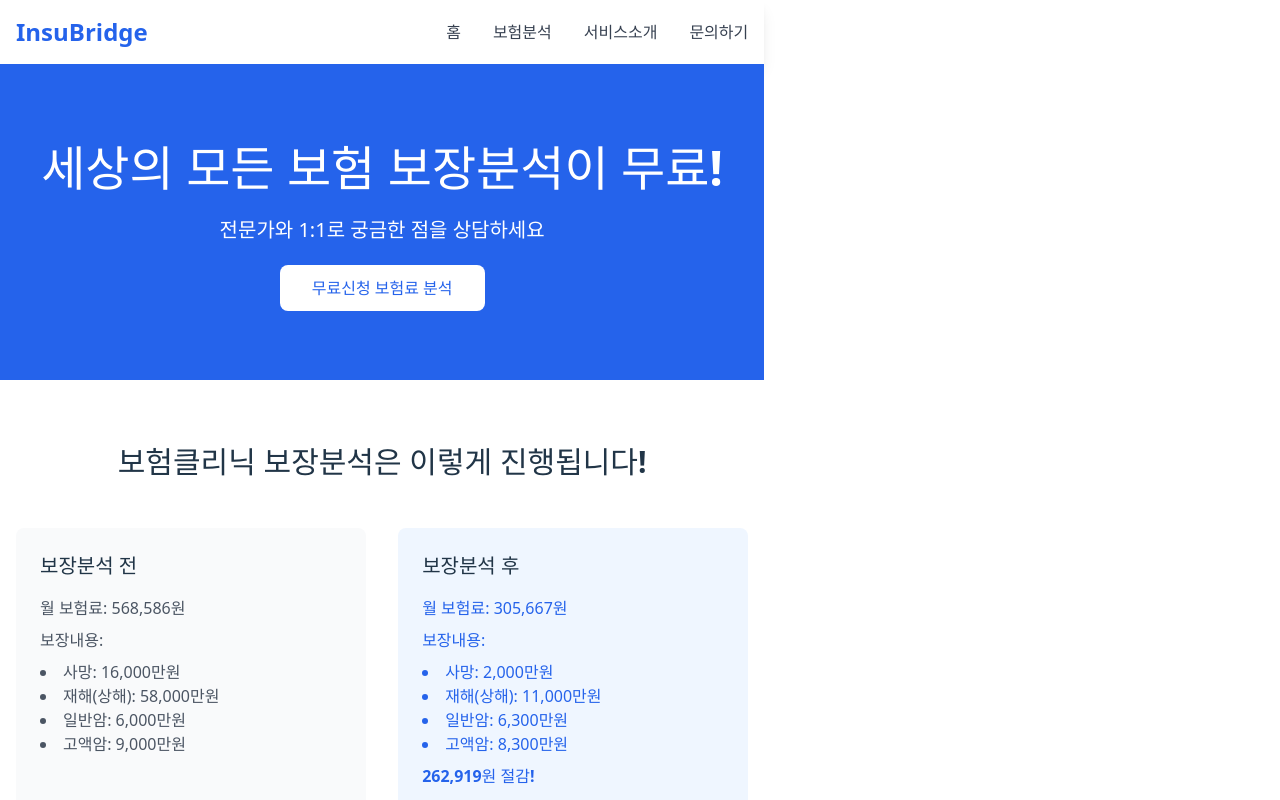
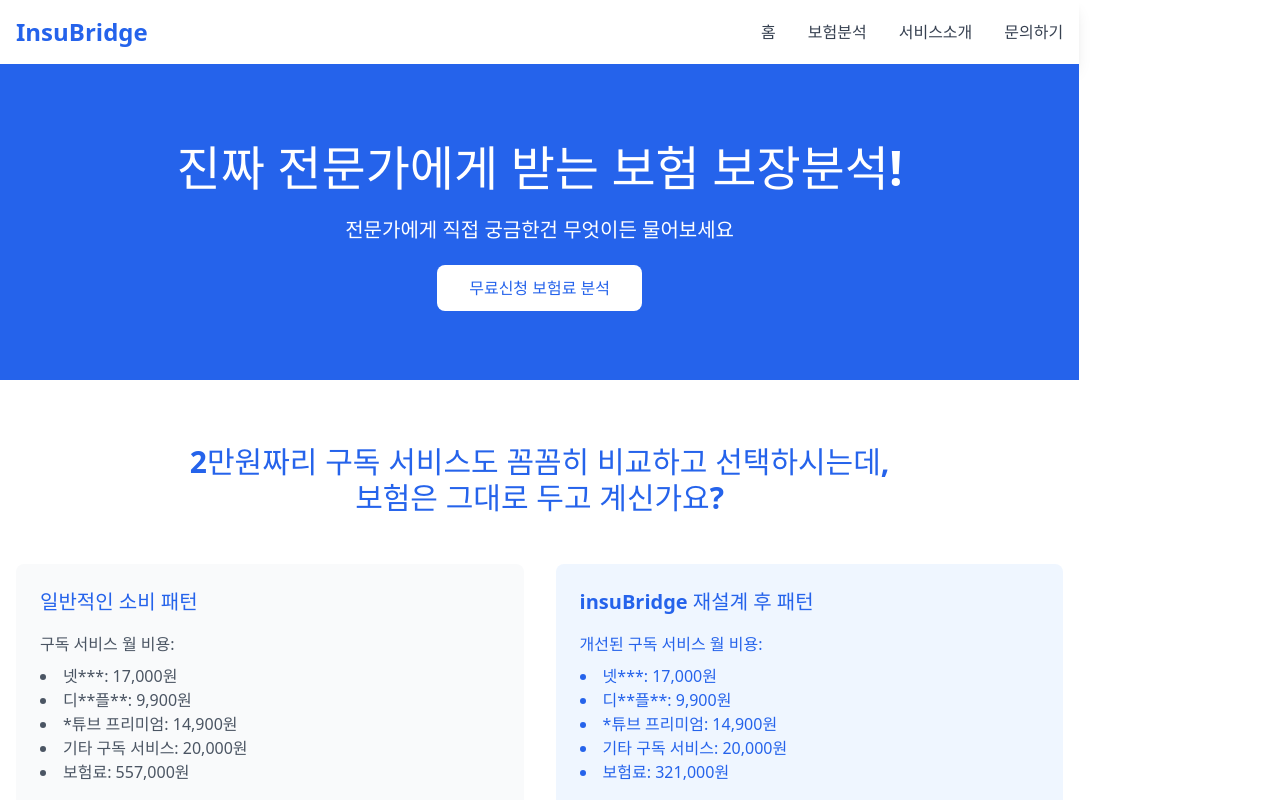
Before and after one commit to SuperRPM/insuBridge-web, a React (Vite) app: page / in a window 1280 px wide. Shown: the top 800 px of the page. Built offline with nearby package versions, Linux system fonts and the light colour scheme.

Commit message:
fix: 메인페이지 소개 수정

```diff
--- a/src/pages/Home.tsx
+++ b/src/pages/Home.tsx
@@ -1,4 +1,5 @@
 import { Link } from 'react-router-dom'
+
 
 const Home = () => {
   return (
@@ -7,10 +8,10 @@ const Home = () => {
       <section className="bg-blue-600 text-white py-20">
         <div className="max-w-7xl mx-auto px-4 text-center">
           <h1 className="text-4xl md:text-5xl font-bold mb-6">
-            세상의 모든 보험 보장분석이 무료!
+            진짜 전문가에게 받는 보험 보장분석!
           </h1>
           <p className="text-xl mb-8">
-            전문가와 1:1로 궁금한 점을 상담하세요
+            전문가에게 직접 궁금한건 무엇이든 물어보세요
           </p>
           <Link
             to="/analysis"
@@ -24,36 +25,39 @@ const Home = () => {
       {/* Analysis Process Section */}
       <section className="py-16 bg-white">
         <div className="max-w-7xl mx-auto px-4">
-          <h2 className="text-3xl font-bold text-center mb-12">
-            보험클리닉 보장분석은 이렇게 진행됩니다!
+          <h2 className="text-3xl font-bold text-center mb-12 text-blue-600">
+            2만원짜리 구독 서비스도 꼼꼼히 비교하고 선택하시는데,<br />
+            보험은 그대로 두고 계신가요?
           </h2>
           <div className="grid md:grid-cols-2 gap-8">
             <div className="bg-gray-50 p-6 rounded-lg">
-              <h3 className="text-xl font-semibold mb-4">보장분석 전</h3>
+              <h3 className="text-xl font-semibold mb-4 text-blue-600">일반적인 소비 패턴</h3>
               <div className="space-y-2">
-                <p className="text-gray-600">월 보험료: 568,586원</p>
-                <p className="text-gray-600">보장내용:</p>
+                <p className="text-gray-600">구독 서비스 월 비용:</p>
                 <ul className="list-disc list-inside text-gray-600">
-                  <li>사망: 16,000만원</li>
-                  <li>재해(상해): 58,000만원</li>
-                  <li>일반암: 6,000만원</li>
-                  <li>고액암: 9,000만원</li>
+                  <li>넷***: 17,000원</li>
+                  <li>디**플**: 9,900원</li>
+                  <li>*튜브 프리미엄: 14,900원</li>
+                  <li>기타 구독 서비스: 20,000원</li>
+                  <li>보험료: 557,000원</li>
+                  <p className="text-2xl font-bold text-black mt-4">총 월 구독료: 618,800원</p>
                 </ul>
               </div>
             </div>
             <div className="bg-blue-50 p-6 rounded-lg">
-              <h3 className="text-xl font-semibold mb-4">보장분석 후</h3>
+              <h3 className="text-xl font-semibold mb-4 text-blue-600">insuBridge 재설계 후 패턴</h3>
               <div className="space-y-2">
-                <p className="text-blue-600">월 보험료: 305,667원</p>
-                <p className="text-blue-600">보장내용:</p>
+                <p className="text-blue-600">개선된 구독 서비스 월 비용:</p>
                 <ul className="list-disc list-inside text-blue-600">
-                  <li>사망: 2,000만원</li>
-                  <li>재해(상해): 11,000만원</li>
-                  <li>일반암: 6,300만원</li>
-                  <li>고액암: 8,300만원</li>
+                  <li>넷***: 17,000원</li>
+                  <li>디**플**: 9,900원</li>
+                  <li>*튜브 프리미엄: 14,900원</li>
+                  <li>기타 구독 서비스: 20,000원</li>
+                  <li>보험료: 321,000원</li>
+                  <p className="text-2xl font-bold text-black mt-4">총 월 구독료: 382,800원</p>
                 </ul>
                 <p className="text-blue-600 font-bold mt-4">
-                  262,919원 절감!
+                  보험 분석 후 절감 금액으로 OTT 구독 서비스 비용을 충당할 수 있어요
                 </p>
               </div>
             </div>
@@ -64,8 +68,8 @@ const Home = () => {
       {/* CTA Section */}
       <section className="bg-gray-50 py-16">
         <div className="max-w-7xl mx-auto px-4 text-center">
-          <h2 className="text-3xl font-bold mb-6">
-            가입된 보험에 대해 전문가와 1:1로 궁금한 점을 상담하세요
+          <h2 className="text-3xl font-bold mb-6 text-blue-600">
+            가입된 보험에 대해 진짜 전문가와 1:1로 궁금한 점을 상담하세요
           </h2>
           <Link
             to="/analysis"
```
